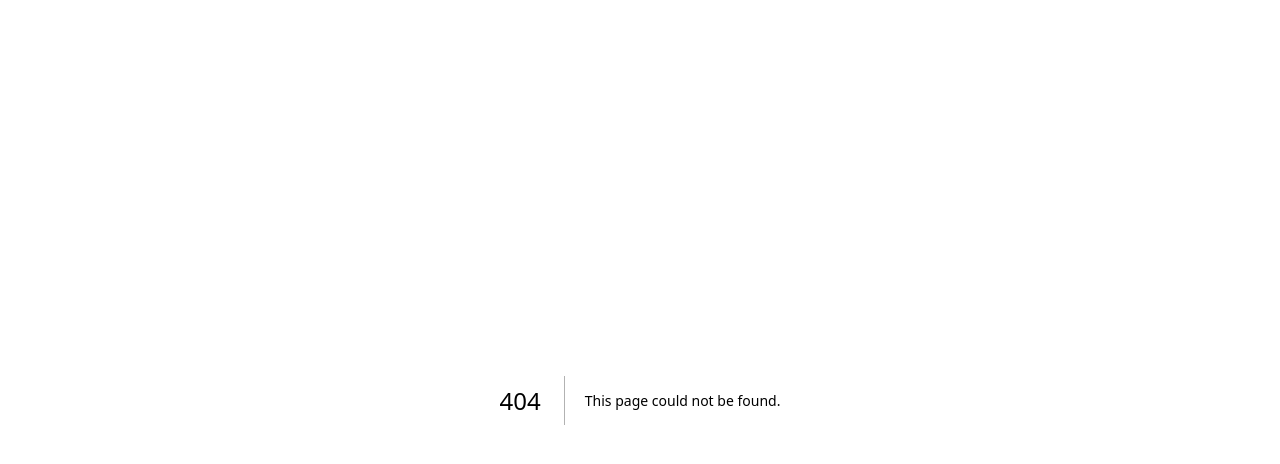
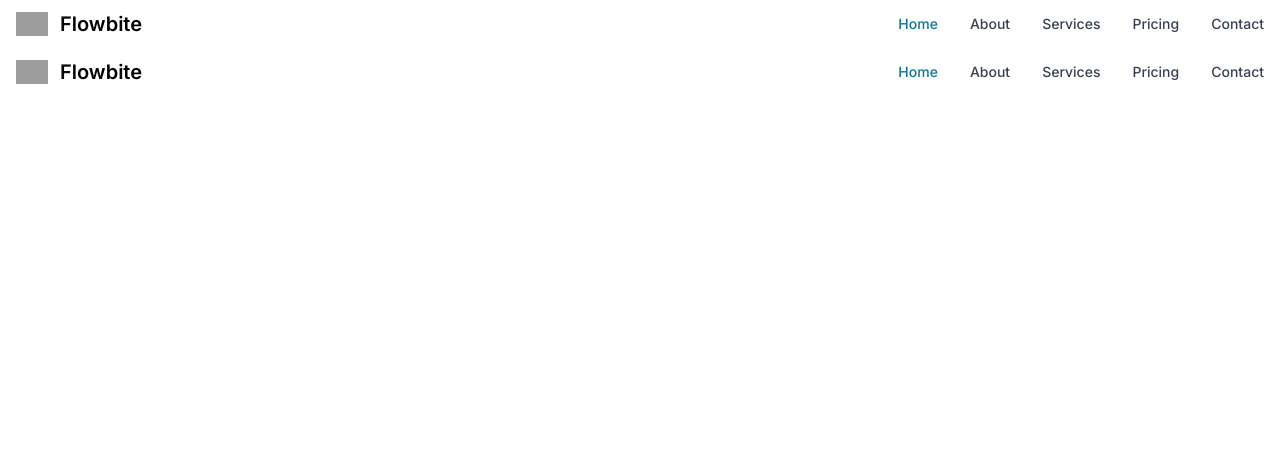
Before and after one commit to last-brain-cell/IEEE-CS-Website, a Next.js app: page /Components/shared/Navbar in a window 1280 px wide. Before the commit this address had no page. Shown: the top 464 px of the page. Built offline with nearby package versions, Linux system fonts and the light colour scheme; grey boxes are pictures that could not be loaded.

Commit message:
finally navbar worked

```diff
--- a/app/Components/shared/Navbar/navbar.js
+++ b/app/Components/shared/Navbar/page.js
@@ -42,4 +42,4 @@ const MyNavbar = () => {
     );
 };
 
-export default Navbar;
+export default MyNavbar;
--- a/app/layout.js
+++ b/app/layout.js
@@ -1,7 +1,7 @@
 import './globals.css'
 import { Inter } from 'next/font/google'
 import Footer from "./Components/Footer/footer";
-import MyNavbar from "./Components/shared/Navbar/navbar";
+import MyNavbar from "./Components/shared/Navbar/page";
 
 const inter = Inter({ subsets: ['latin'] })
 
--- a/app/page.js
+++ b/app/page.js
@@ -1,7 +1,8 @@
+
+
 export default function Page() {
   return (
       <div>
-        {/*<h1>This Is the Home Page</h1>*/}
       </div>
   )
 }
--- a/tailwind.config.js
+++ b/tailwind.config.js
@@ -1,9 +1,12 @@
-/** @type {import('tailwindcss').Config} */
+// /** @type {import('tailwindcss').Config} */
 module.exports = {
   content: [
     './src/pages/**/*.{js,ts,jsx,tsx,mdx}',
     './src/components/**/*.{js,ts,jsx,tsx,mdx}',
     './src/app/**/*.{js,ts,jsx,tsx,mdx}',
+    "./node_modules/flowbite-react/**/*.js",
+      "./pages/**/*.{ts,tsx}",
+      "./public/**/*.html",
   ],
   theme: {
     extend: {
@@ -15,7 +18,6 @@ module.exports = {
     },
   },
   plugins: [
-    require("flowbite/plugin"),
+    require("flowbite/plugin")
   ],
-
-}
+};
```
